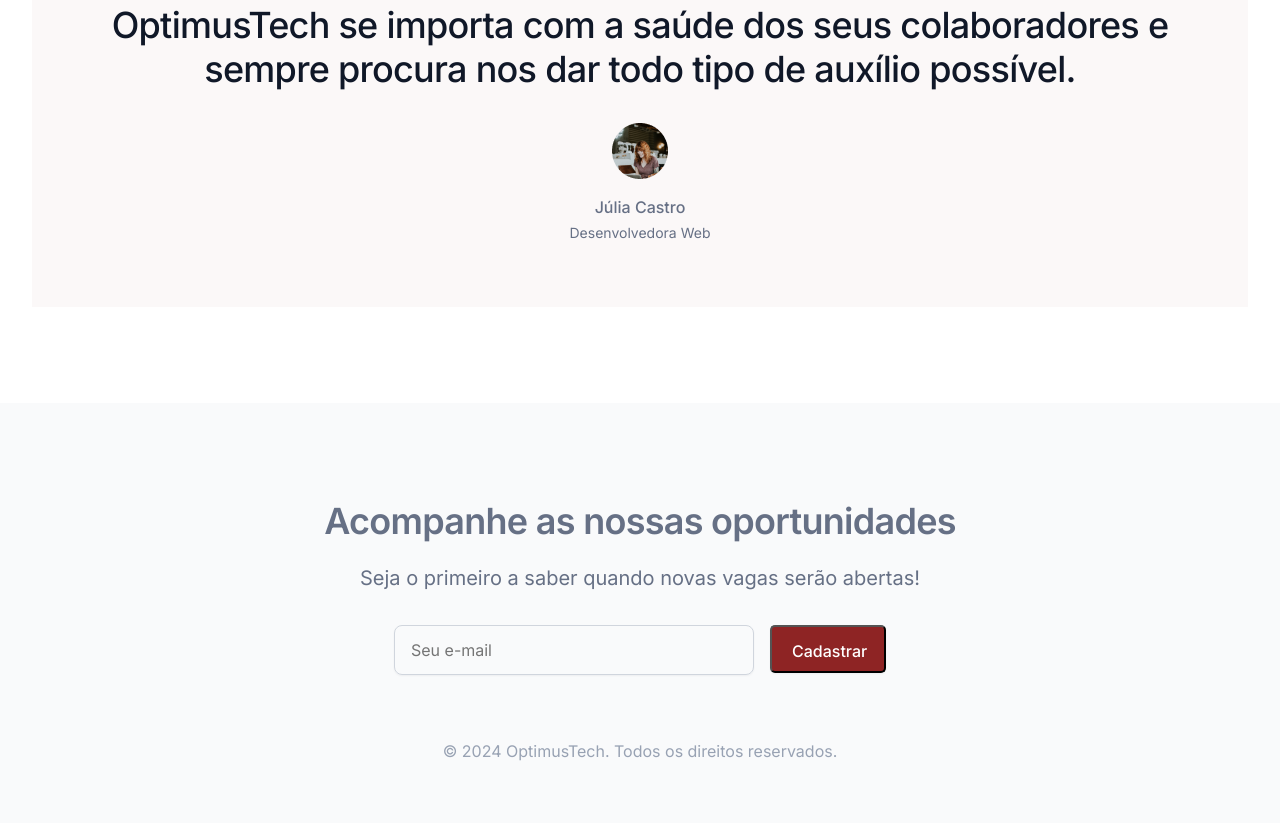
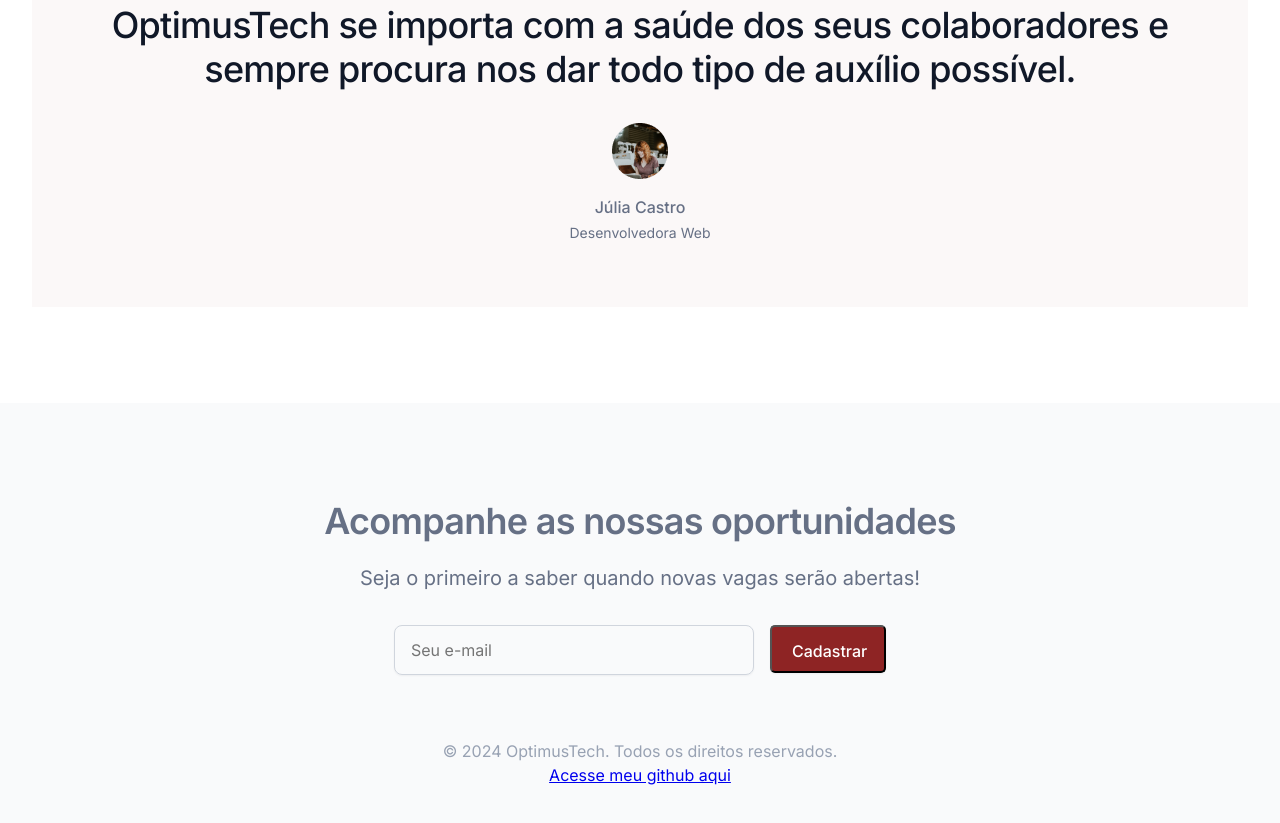
Before and after one commit to humbertobrasileiro/7DaysOfCode-HTML-CSS, a plain HTML site: page index.html in a window 1280 px wide. Shown: the part 2668-3491 px from the top of the page. Drawn offline with Linux system fonts and the light colour scheme.

Commit message:
Adicionando link do meu github

```diff
--- a/assets/css/style.css
+++ b/assets/css/style.css
@@ -439,6 +439,9 @@ body {
 }
 
 .formulario-footer {
+  display: flex;
+  flex-direction: column;
+  align-items: center;
   font-size: 16px;
   font-weight: 400;
   line-height: 24px;
--- a/index.html
+++ b/index.html
@@ -256,6 +256,7 @@
 
       <p class="formulario-footer">
         © 2024 OptimusTech. Todos os direitos reservados.
+        <a href="https://github.com/humbertobrasileiro/7DaysOfCode-HTML-CSS" target="_blank">Acesse meu github aqui</a>
       </p> <!-- formulario-footer -->
 
     </section> <!-- formulario -->
```
